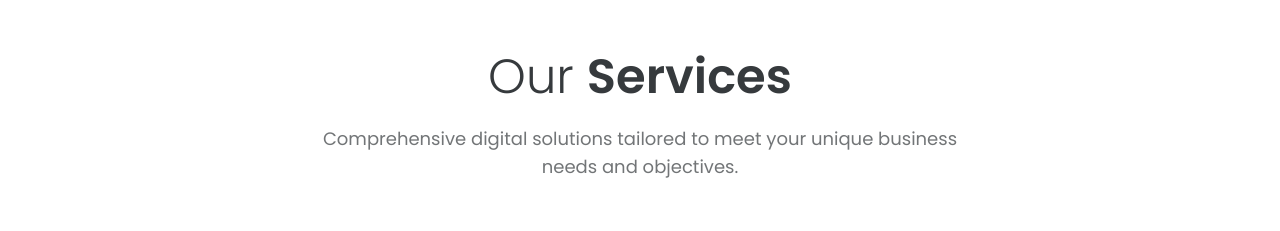
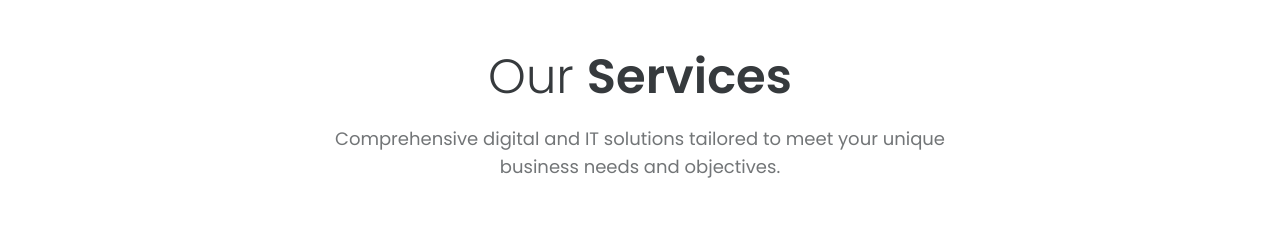
Before and after one commit to sayyidalharis/akavia-lite, a React (Vite) app: page / in a window 1280 px wide. Shown: the part 1740-1971 px from the top of the page. Built offline with nearby package versions, Linux system fonts and the light colour scheme.

Commit message:
feat: wording services

```diff
--- a/src/components/Services.tsx
+++ b/src/components/Services.tsx
@@ -76,7 +76,7 @@ const Services: React.FC = () => {
             Our <span className="font-semibold">Services</span>
           </h2>
           <p className="text-lg text-[#363A3D]/70 max-w-2xl mx-auto">
-            Comprehensive digital solutions tailored to meet your unique business needs and objectives.
+            Comprehensive digital and IT solutions tailored to meet your unique business needs and objectives.
           </p>
         </motion.div>
 
--- a/vite.config.ts
+++ b/vite.config.ts
@@ -4,7 +4,7 @@ import react from '@vitejs/plugin-react';
 // https://vitejs.dev/config/
 export default defineConfig({
   plugins: [react()],
-  base: '/akavia-lite//',
+  base: '/akavia-lite/',
   optimizeDeps: {
     exclude: ['lucide-react'],
   },
```
